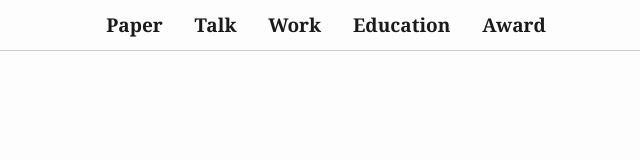
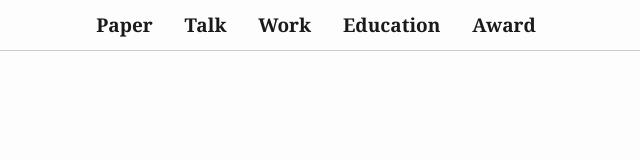
Before and after one commit to parton-quark/parton-quark.github.io, a plain HTML site: page head.html in a window 1280 px wide. Shown: the whole page, without its empty margins (334-974 px from the left). Drawn offline with Linux system fonts and the light colour scheme.

```diff
--- a/head.html
+++ b/head.html
@@ -188,7 +188,7 @@
     width: 100%;
     background-color: #fdfdfd;
     border-bottom: 1px solid #ccc;
-    padding: 0.5em 1em;
+    padding: 0.5em 0.5em;
     z-index: 1000;
     text-align: center;
   }
```
Also changed, not shown: index.html (+1 -1 lines).
